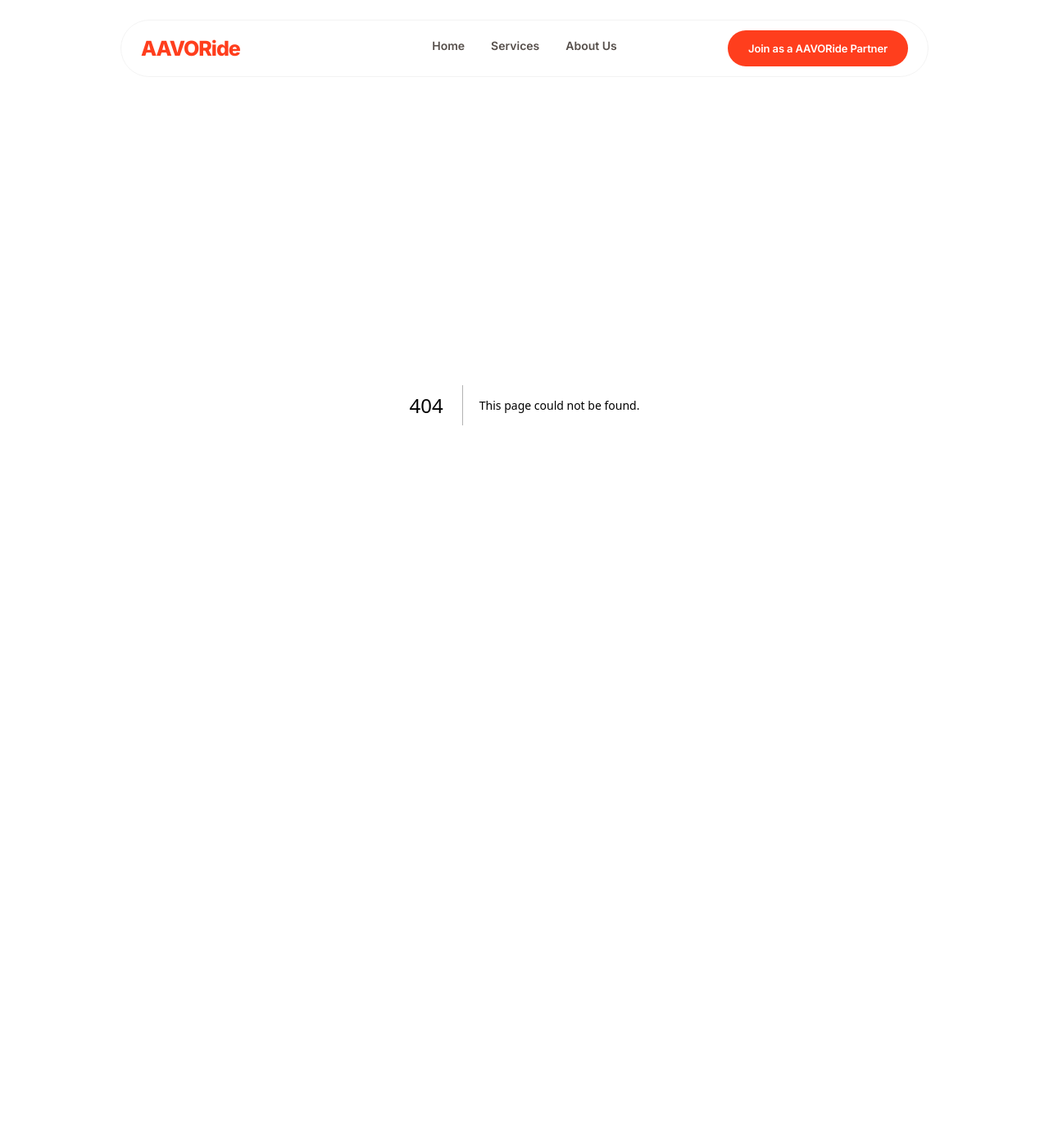
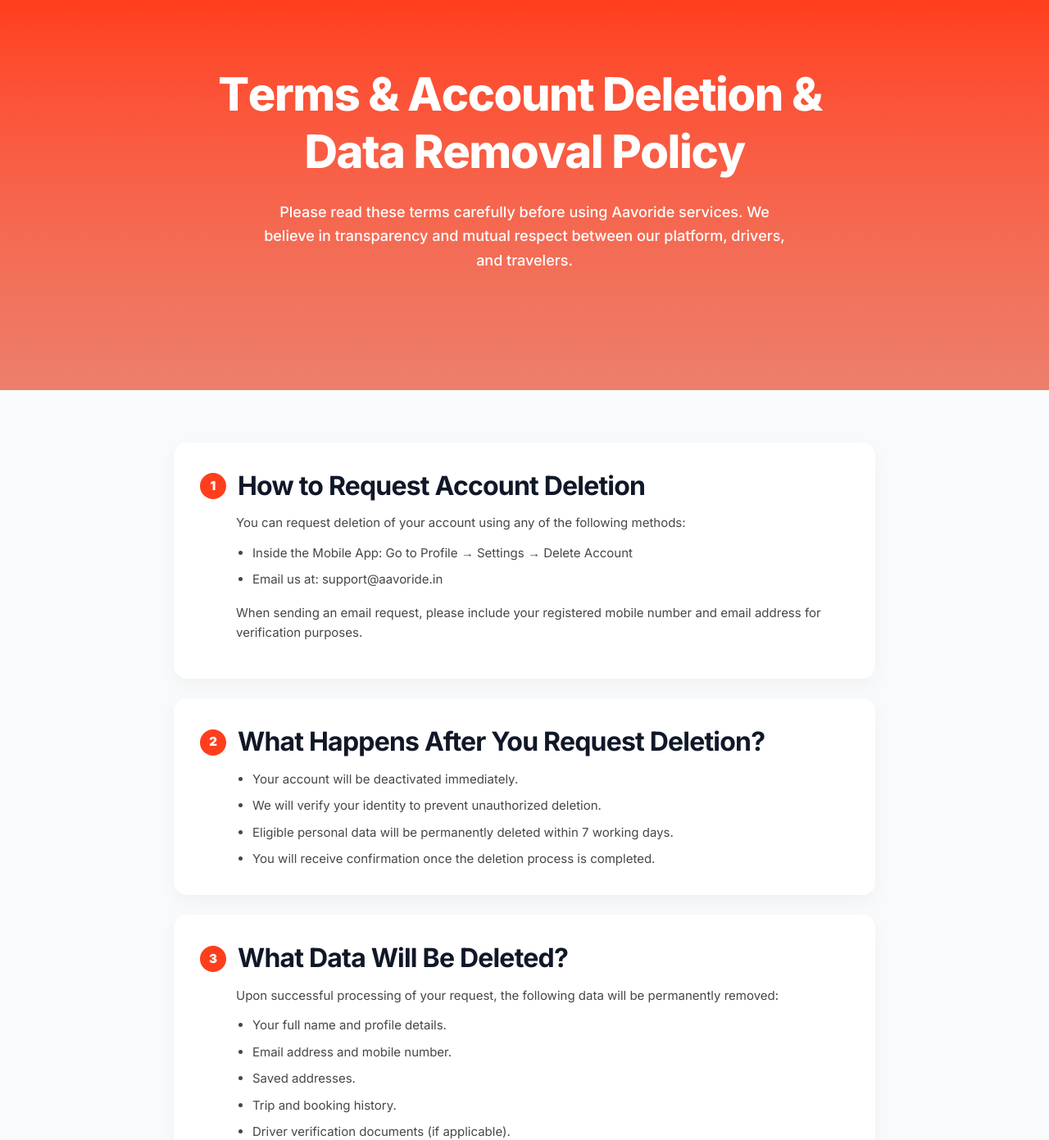
Before and after one commit to aleefa/aavo_website, a Next.js app: page /account-deletion in a window 1280 px wide. Before the commit this address had no page. Shown: the top 1391 px of the page at 82% size. Before the commit the page ends 894 px from the top, so only its background shows below. Built offline with nearby package versions, Linux system fonts and the light colour scheme.

Commit message:
account-deletion page

```diff
--- /dev/null
+++ b/app/account-deletion/page.tsx
@@ -0,0 +1,251 @@
+"use client";
+
+import { useState, useEffect } from "react";
+import { FooterSection } from "@/components/landing/footer-section";
+import { CircleX, FileDown } from "lucide-react";
+
+const termsData = [
+  {
+    num: "1",
+    title: "How to Request Account Deletion",
+    desc: (
+      <>
+        <p className="mb-3">
+          You can request deletion of your account using any of the following methods:
+        </p>
+        <ul className=" list-disc pl-5 space-y-2">
+          <li>
+            Inside the Mobile App: Go to Profile → Settings → Delete Account
+          </li>
+          <li>
+           Email us at: support@aavoride.in
+          </li>
+
+        </ul>
+                <p className="mb-3 mt-4">
+          When sending an email request, please include your registered mobile number and email address for verification purposes.
+        </p>
+      </>
+    ),
+
+
+  },
+  {
+    num: "2",
+    title: "What Happens After You Request Deletion?",
+    desc:(
+        <>
+        <ul className=" list-disc pl-5 space-y-2">
+          <li>
+            Your account will be deactivated immediately.
+          </li>
+          <li>
+           We will verify your identity to prevent unauthorized deletion.
+          </li>
+          <li>
+            Eligible personal data will be permanently deleted within 7 working days.
+          </li>
+          <li>
+           You will receive confirmation once the deletion process is completed.
+          </li>
+
+        </ul>
+        </>
+
+    ) ,
+
+
+  },
+  {
+    num: "3",
+    title: "What Data Will Be Deleted?",
+ desc:(
+        <>
+        <p className="mb-3">
+          Upon successful processing of your request, the following data will be permanently removed:
+        </p>
+        <ul className=" list-disc pl-5 space-y-2">
+          <li>
+           Your full name and profile details.
+          </li>
+          <li>
+          Email address and mobile number.
+          </li>
+          <li>
+            Saved addresses.
+          </li>
+          <li>
+           Trip and booking history.
+          </li>
+          <li>
+          Driver verification documents (if applicable).
+          </li>
+          <li>
+          Uploaded profile photos.
+          </li>
+          <li>
+          Payment identifiers stored in our system.
+          </li>
+
+        </ul>
+        </>
+
+    ) ,
+
+  },
+  {
+    num: "4",
+    title: "What Data May Be Retained?",
+ desc:(
+        <>
+        <p className="mb-3">
+           Some limited data may be retained where required for: </p>
+        <ul className=" list-disc pl-5 space-y-2">
+          <li>
+          Legal and regulatory compliance.
+          </li>
+          <li>
+          Fraud prevention and dispute resolution.
+          </li>
+          <li>
+            Tax and financial record keeping.
+          </li>
+         </ul>
+         <p className="mb-3 mt-4">
+         This retained data will not be used for marketing purposes. </p>
+        </>
+
+    ) ,
+  },
+  {
+    num: "5",
+    title: "Data Deletion Timeline",
+    desc:(
+        <>
+        <ul className=" list-disc pl-5 space-y-2">
+          <li>
+            Account Deactivation: Immediate.
+          </li>
+          <li>
+          Full Data Deletion: Within 7 working days.
+          </li>
+          <li>
+            Backup Removal (if applicable): Within 30 days.
+          </li>
+
+
+        </ul>
+        </>
+
+    ) ,
+  },
+  {
+    num: "6",
+    title: "Contact Us",
+ desc:(
+        <>
+        <p className="mb-3">
+          If you have any questions regarding account deletion or data privacy, please contact us: </p>
+        <ul className=" list-disc pl-5 space-y-2">
+          <li>
+         Email: support@aavoride.in
+          </li>
+          <li>
+          Website: https://aavoride.in
+          </li>
+
+         </ul>
+         <p className="mb-3 mt-4">
+         By using AAVORide, you acknowledge that you understand this Account Deletion Policy.</p>
+        </>
+
+    ) ,
+  },
+
+];
+
+export default function AccountDeletion() {
+  const title = "Terms & Account Deletion & Data Removal Policy";
+
+  // Scroll reveal animation
+  useEffect(() => {
+    const scrollRevealObserver = new IntersectionObserver(
+      (entries) => {
+        entries.forEach((entry) => {
+          if (entry.isIntersecting) {
+            entry.target.classList.add('visible');
+          }
+        });
+      },
+      { threshold: 0.1, rootMargin: '0px 0px -50px 0px' }
+    );
+
+    const scrollRevealElements = document.querySelectorAll('.scroll-reveal');
+    scrollRevealElements.forEach((el) => scrollRevealObserver.observe(el));
+
+    return () => scrollRevealObserver.disconnect();
+  }, []);
+
+  return (
+    <div className="min-h-screen bg-[#F9FAFB]">
+      <div className="bg-gradient-to-b from-[#FF3E1D] to-[#EC7F6C]">
+        <div className="text-center px-6 pt-20 sm:pb-32 pb-24 max-w-[800px] mx-auto">
+          <h1 className="text-white text-4xl leading-snug md:text-[56px] font-extrabold mb-6 sm:leading-tight tracking-tight flex justify-center flex-wrap">
+            {title.split("").map((char, index) => (
+              <span
+                key={index}
+                className="inline-block animate-fade-in-up"
+                style={{
+                  animationDelay: `${index * 40 + 800}ms`,
+                  opacity: 0,
+                  animationFillMode: "forwards",
+                }}
+              >
+                {char === " " ? "\u00A0" : char}
+              </span>
+            ))}
+          </h1>
+          <p
+            className="text-white md:text-lg text-sm font-medium leading-relaxed mb-4 max-w-[650px] mx-auto animate-fade-in-up"
+            style={{
+              animationDelay: "1500ms",
+              opacity: 0,
+              animationFillMode: "forwards",
+            }}
+          >
+            Please read these terms carefully before using Aavoride services. We
+            believe in transparency and mutual respect between our platform,
+            drivers, and travelers.
+          </p>
+        </div>
+      </div>
+
+      <div
+        className="max-w-[896px] mx-auto px-5 pt-16 md:pb-40 pb-16 flex flex-col gap-6 relative z-10 scroll-reveal"
+        style={{ animationDelay: "1800ms" }}
+      >
+        {termsData.map((item, index) => (
+          <div
+            key={index}
+            className="bg-white rounded-2xl p-6 md:p-8 shadow-[0_8px_24px_rgba(0,0,0,0.04)] border-0 flex flex-col gap-3 w-full hover:shadow-[0_12px_40px_rgba(255,62,29,0.08)] transition-shadow duration-300"
+          >
+            <div className="flex items-center gap-3.5">
+              <div className="w-8 h-8 bg-[#FF3E1D] text-white rounded-full flex items-center justify-center text-[15px] font-black shrink-0">
+                {item.num}
+              </div>
+              {/* <div className="text-[#FF3E1D]">{item.icon}</div> */}
+              <h3 className="text-2xl md:text-[32px] font-bold text-gray-900 tracking-tight">
+                {item.title}
+              </h3>
+            </div>
+            <div className="text-[#444748] text-base md:text-[15px] leading-relaxed pl-11">
+              {item.desc}
+            </div>
+          </div>
+        ))}
+      </div>
+
+      <FooterSection />
+    </div>
+  );
+}
--- a/app/privacy-policy/page.tsx
+++ b/app/privacy-policy/page.tsx
@@ -1,6 +1,7 @@
 "use client";
 import { useState, useEffect } from "react";
 import { FooterSection } from "@/components/landing/footer-section";
+import Link from "next/link";
 
 const NAV_ITEMS = [
   { id: "about", label: "About Aavoride", num: "01" },
@@ -525,7 +526,7 @@
                     </svg>
                     Access Info
                   </button>
-                  <button className="flex items-center gap-2 max-sm:justify-center bg-white text-gray-700 rounded-full px-5 py-2.5 text-sm font-semibold border border-gray-200 cursor-pointer hover-secondary group">
+                  <Link href="/account-deletion" className="flex items-center gap-2 max-sm:justify-center bg-white text-gray-700 rounded-full px-5 py-2.5 text-sm font-semibold border border-gray-200 cursor-pointer hover-secondary group">
                     <svg
                       width="10"
                       height="11"
@@ -540,7 +541,7 @@
                       />
                     </svg>
                     Delete Account
-                  </button>
+                  </Link>
                   <button className="flex items-center gap-2 max-sm:justify-center bg-white text-gray-700 rounded-full px-5 py-2.5 text-sm font-semibold border border-gray-200 cursor-pointer hover-secondary group">
                     <svg
                       width="11"
--- a/components/shared/navbar-wrapper.tsx
+++ b/components/shared/navbar-wrapper.tsx
@@ -6,6 +6,11 @@
 export function NavbarWrapper() {
   const pathname = usePathname();
   const isLegalPage = pathname === "/privacy-policy" || pathname === "/terms-and-conditions";
+  const hideNavbar = pathname === "/account-deletion";
+
+  if (hideNavbar) {
+    return null;
+  }
 
   return (
     // <div className={`pt-4 sm:pt-5 md:pt-6 ${isLegalPage ? "bg-gradient-to-b from-[#FF3E1D] to-[#EC7F6C]" : ""}`}>
```
